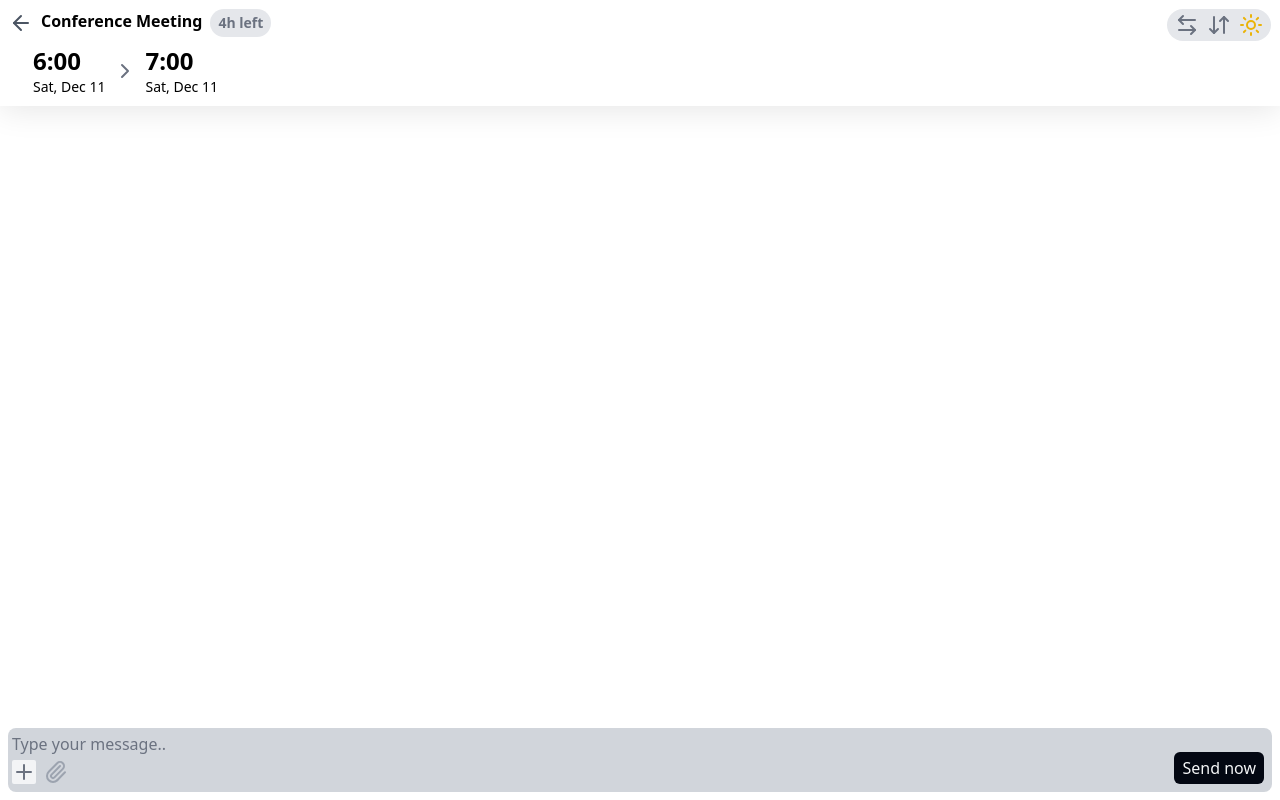
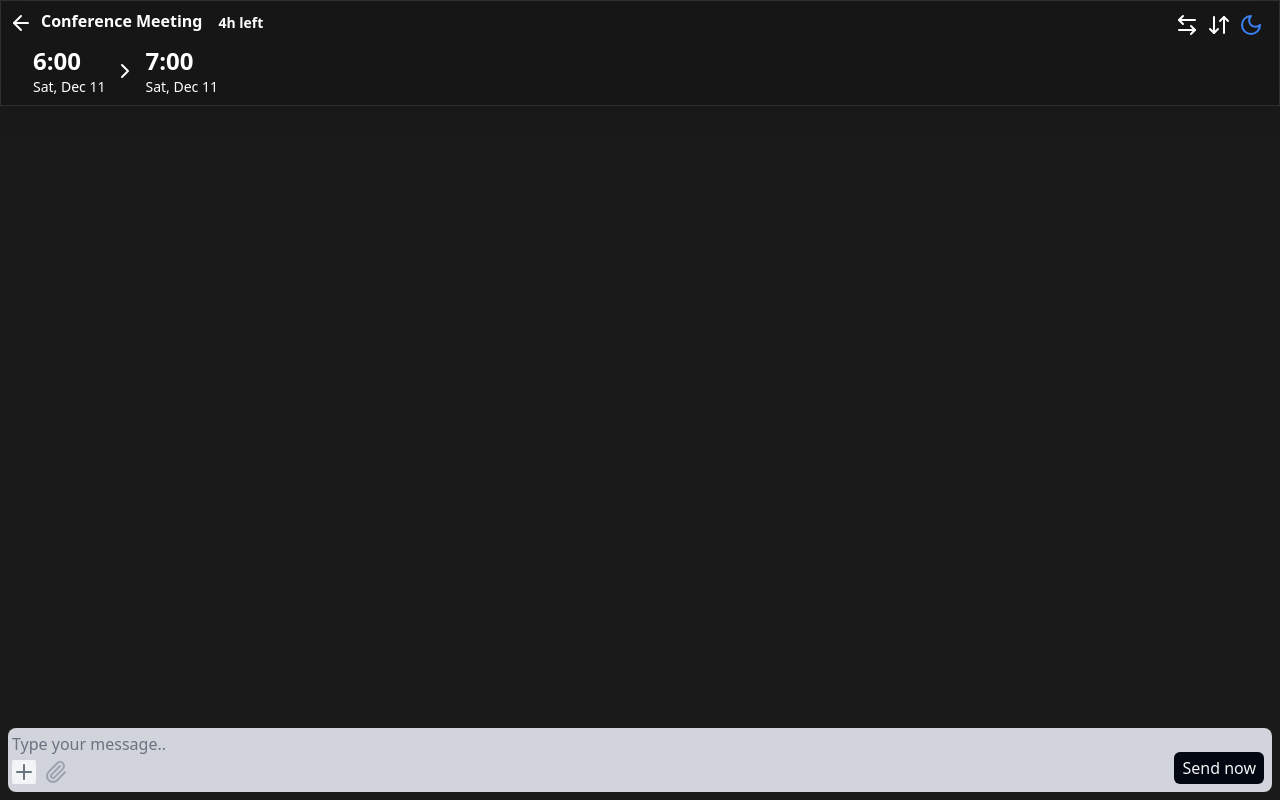
Before and after one commit to Aviralsharma954/team-management-chat-app, a React (Vite) app: page / in a window 1280 px wide. Both pictures are taken after a click on the icon 1251 px from the left and 25 px from the top of the page. Built offline with nearby package versions, Linux system fonts and the light colour scheme.

Commit message:
add theme toggle functionality and update navbar styles

```diff
--- a/src/app/component/Navbar.jsx
+++ b/src/app/component/Navbar.jsx
@@ -1,29 +1,45 @@
-import { ArrowDownUp, ArrowLeft, ArrowLeftRight, ArrowRightLeft, ChevronRight, MoveLeft, Sun } from 'lucide-react'
-import React from 'react'
+import { ArrowDownUp, ArrowLeft, ArrowLeftRight, Moon, Sun, ChevronRight } from 'lucide-react'
+import React, { useEffect, useState } from 'react'
 
 const Navbar = () => {
+  const [isDark, setIsDark] = useState(false);
+
+  useEffect(() => {
+    const theme = localStorage.getItem('theme');
+    setIsDark(theme === 'dark');
+    document.documentElement.setAttribute('data-theme', theme || 'light');
+  }, []);
+
+  const toggleTheme = () => {
+    const newTheme = isDark ? 'light' : 'dark';
+    setIsDark(!isDark);
+    localStorage.setItem('theme', newTheme);
+    document.documentElement.setAttribute('data-theme', newTheme);
+  };
+
   return (
     <div className="navbar">
-      <div className=" flex gap-2 m-2">
-        <ArrowLeft className=" text-gray-600 self-center cursor-pointer"/>
-        <h2 className=" text-md font-semibold font-sans">Conference Meeting</h2>
-        <div className=" self-center bg-gray-200 rounded-full pl-2 p-1 pr-2 text-sm font-semibold text-gray-500">4h left</div>
-        <div className=" absolute right-0 mr-2 flex gap-2 bg-gray-200 rounded-full pl-2 p-1 pr-2">
-        <ArrowLeftRight className=" text-gray-500 cursor-pointer"/>
-        <ArrowDownUp className=" text-gray-500 cursor-pointer"/>
-        <Sun className=" text-yellow-500 cursor-pointer"/>
-        </div>
-        <div>
-
+      <div className="flex gap-2 m-2">
+        <ArrowLeft className="text-secondary self-center cursor-pointer"/>
+        <h2 className="text-md font-semibold font-sans">Conference Meeting</h2>
+        <div className="self-center bg-secondary rounded-full pl-2 p-1 pr-2 text-sm font-semibold text-secondary">4h left</div>
+        <div className="absolute right-0 mr-2 flex gap-2 bg-secondary rounded-full pl-2 p-1 pr-2">
+          <ArrowLeftRight className="text-secondary cursor-pointer"/>
+          <ArrowDownUp className="text-secondary cursor-pointer"/>
+          {isDark ? (
+            <Moon className="text-blue-500 cursor-pointer" onClick={toggleTheme} />
+          ) : (
+            <Sun className="text-yellow-500 cursor-pointer" onClick={toggleTheme} />
+          )}
         </div>
       </div>
-      <div className=" flex gap-2 m-2 ml-8">
+      <div className="flex gap-2 m-2 ml-8">
         <div className="font-bold text-2xl">6:00
-          <p className="text-sm font-normal ">Sat, Dec 11</p>
+          <p className="text-sm font-normal text-secondary">Sat, Dec 11</p>
         </div>
-        <ChevronRight className=" text-gray-500 self-center"/>
+        <ChevronRight className="text-secondary self-center"/>
         <div className="font-bold text-2xl">7:00
-          <p className="text-sm font-normal ">Sat, Dec 11</p>
+          <p className="text-sm font-normal text-secondary">Sat, Dec 11</p>
         </div>
       </div>
     </div>
--- a/src/index.css
+++ b/src/index.css
@@ -1,10 +1,34 @@
 @tailwind base;
 @tailwind components;
 @tailwind utilities;
-.navbar{
-    background: rgba(255, 255, 255, 0.14);
-    box-shadow: 0 4px 30px rgba(0, 0, 0, 0.1);
-    backdrop-filter: blur(8.6px);
-    -webkit-backdrop-filter: blur(8.6px);
-    border: 1px solid rgba(255, 255, 255, 0.3);
+
+:root {
+  --bg-primary: #ffffff;
+  --bg-secondary: #f3f4f6;
+  --text-primary: #111827;
+  --text-secondary: #4b5563;
+  --navbar-bg: rgba(255, 255, 255, 0.14);
+  --border-color: rgba(255, 255, 255, 0.3);
 }
+
+[data-theme='dark'] {
+  --bg-primary: #1a1a1a;
+  --bg-secondary: #2d2d2d;
+  --text-primary: #ffffff;
+  --text-secondary: #a3a3a3;
+  --navbar-bg: rgba(0, 0, 0, 0.14);
+  --border-color: rgba(255, 255, 255, 0.1);
+}
+
+body {
+  background-color: var(--bg-primary);
+  color: var(--text-primary);
+}
+
+.navbar {
+  background: var(--navbar-bg);
+  box-shadow: 0 4px 30px rgba(0, 0, 0, 0.1);
+  backdrop-filter: blur(8.6px);
+  -webkit-backdrop-filter: blur(8.6px);
+  border: 1px solid var(--border-color);
+}
```
